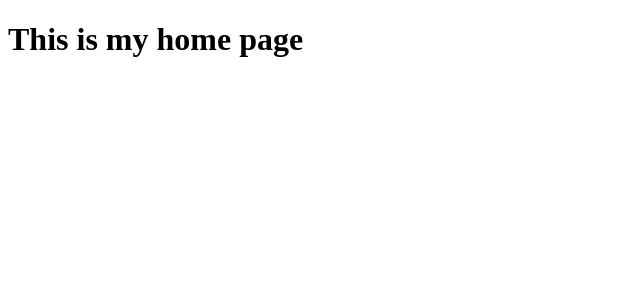
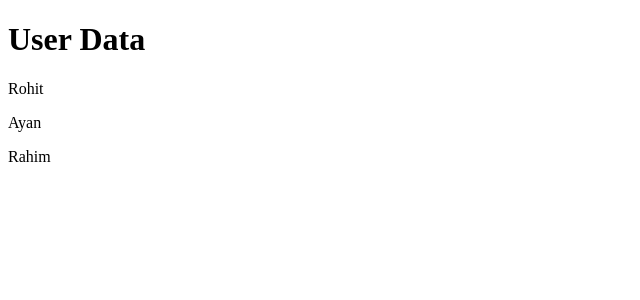
Before and after one commit to RoumesaShabbir-45/next.js-practice, a Next.js app: page / in a window 1280 px wide. Shown: the top 300 px of the page, without its empty margins (0-640 px from the left). Built offline with nearby package versions, Linux system fonts and the light colour scheme.

Commit message:
this is the home pages representing tr user getting thrugh api

```diff
--- a/pages/index.js
+++ b/pages/index.js
@@ -1,6 +1,23 @@
+import { useEffect ,useState } from "react";
+
 export default function Homepage(){
+    const [user,setUsers]=useState();
+
+    useEffect(() => {
+        fetch("/api/user")
+        .then (res=>res.json())
+        .then(data=> setUsers(data.user))
+    },[])
 
     return(
-        <h1>This is my home page</h1>
+        <div>
+            <h1>User Data</h1>
+            {
+                user && user.map(user=>(
+                    <p key={user.id}>{user.name}</p>
+                ))
+            }
+        </div>
+
     );
 }
```
